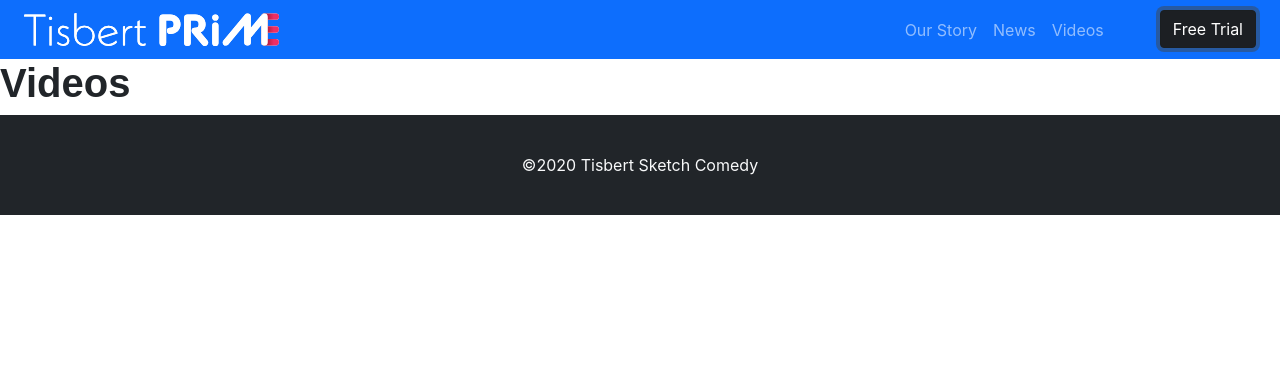
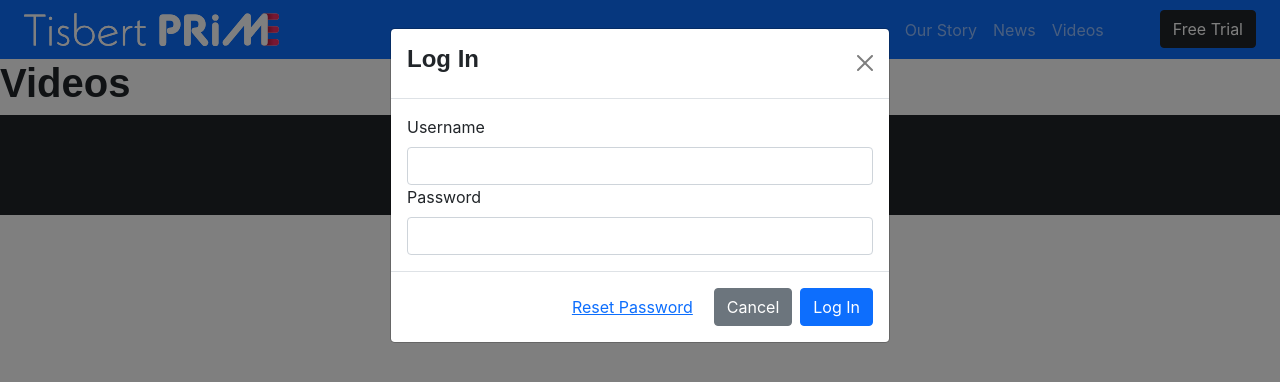
Before and after one commit to NBSquare/anthology, a React (Create React App) app: page /videos in a window 1280 px wide. Both pictures are taken after a click on the button "Free Trial". Shown: the top 382 px of the page. Built offline with nearby package versions, Linux system fonts and the light colour scheme; a web font is replaced by a local one.

Commit message:
Create login page

```diff
--- a/src/App.js
+++ b/src/App.js
@@ -2,15 +2,25 @@ import { BrowserRouter as Router, Route, Switch } from 'react-router-dom';
 import Footer from './components/Footer';
 import Home from './Home';
 import OurStory from './OurStory';
+import NotFound from './NotFound';
 import Nav from './components/Nav';
+import LoginModal from './components/LoginModal';
 import './css/App.css';
 import News from './News';
+import { useEffect, useState } from 'react';
 
 function App() {
-  return (
+  const [username, setUsername] = useState(localStorage.getItem('username') || '');
+
+  useEffect(() => {
+    localStorage.setItem('username', username)
+  }, [username]);
+
+  return username === '' ? (
     <div id='app' className='d-flex flex-column'>
       <Router>
         <Nav
+          loggedIn={false}
           locations={[
             { href: '/our-story', name: 'Our Story'},
             { href: '/news', name: 'News'},
@@ -31,10 +41,30 @@ function App() {
           <Route path='/videos'>
             <h1>Videos</h1>
           </Route>
+          <Route>
+            <NotFound />
+          </Route>
         </Switch>
         <Footer />
       </Router>
+
+      <LoginModal setUsername={setUsername}/>
     </div>
+  ) : (
+    <Router>
+      <Nav
+        loggedIn={true}
+        onLogout={() => setUsername('')}
+        locations={[]}
+      />
+
+      <Switch>
+        <Route path='/menu'>
+          <h1>Main Menu</h1>
+        </Route>
+      </Switch>
+      <Footer />
+    </Router>
   );
 }
 
--- /dev/null
+++ b/src/NotFound.js
@@ -0,0 +1,10 @@
+import React from 'react';
+import './css/NotFound.css';
+
+const NotFound = () => (
+  <div className='d-flex justify-content-center align-items-center' id='not-found'>
+    <h1>This page doesn't exist.</h1>
+  </div>
+);
+
+export default NotFound;
--- /dev/null
+++ b/src/components/LoginModal.js
@@ -0,0 +1,69 @@
+import React, { useState } from 'react';
+import { useHistory } from 'react-router-dom';
+import '../css/LoginModal.css';
+
+const LoginModal = ({ setUsername }) => {
+  const [alertType, setAlertType] = useState('');
+  const [alertContent, setAlertContent] = useState('');
+
+  const [usernameValue, setUsernameValue] = useState('');
+  const [passwordValue, setPasswordValue] = useState('');
+
+  const resetPassword = () => {
+    const messageDelay = 1000;
+    setAlertType('alert-info');
+    setAlertContent('Resetting password...');
+    setTimeout(() => setAlertContent('Generating new password...'), messageDelay);
+    setTimeout(() => setAlertContent(<span>Your new password is <span className='mono bg-light'>TisbertPrimeRocks</span></span>), messageDelay * 2);
+  }
+
+  const submit = () => {
+    if (usernameValue !== '' && passwordValue === 'TisbertPrimeRocks') {
+      // Success
+      setAlertType('');
+      setAlertContent('');
+      setUsername(usernameValue);
+      // history.push('/menu');
+      window.location = '/menu';
+    } else if (usernameValue === '') {
+      setAlertType('alert-warning');
+      setAlertContent('Please include your username.');
+    } else {
+      // Failure.
+      setAlertType('alert-danger');
+      setAlertContent('Password was incorrect. Try resetting it!');
+    }
+  };
+
+  return (
+    <>
+      <div className='modal fade' id='login-modal' tabIndex={-1}>
+      <div className='modal-dialog'>
+        <div className='modal-content'>
+          <div className='modal-header'>
+            <h4>Log In</h4>
+            <button type='button' className='btn-close' data-bs-dismiss='modal'></button>
+          </div>
+          <div className='modal-body'>
+            {alertType && <div className={`alert ${alertType}`} role='alert'>{alertContent}</div>}
+            <form>
+              <label htmlFor='usernameField' className='form-label'>Username</label>
+              <input type='text' name='username' id='username-field' className='form-control' value={usernameValue} onChange={e => setUsernameValue(e.target.value)} />
+
+              <label htmlFor='password-field' className='form-label'>Password</label>
+              <input type='password' name='password' id='password-field' className='form-control' value={passwordValue} onChange={e => setPasswordValue(e.target.value)} />
+            </form>
+          </div>
+          <div className='modal-footer'>
+            <button type='button' className='btn btn-link' onClick={resetPassword}>Reset Password</button>
+            <button className='btn btn-secondary' data-bs-dismiss='modal'>Cancel</button>
+            <button type='button' className='btn btn-primary' onClick={submit}>Log In</button>
+          </div>
+        </div>
+      </div>
+    </div>
+  </>
+  )
+}
+
+export default LoginModal;
--- a/src/components/Nav.js
+++ b/src/components/Nav.js
@@ -3,7 +3,7 @@ import logo from '../media/logo-light.svg';
 import { Link, useLocation } from 'react-router-dom';
 import '../css/Nav.css';
 
-const Nav = ({ hasBackground, locations }) => {
+const Nav = ({ loggedIn, onLogout, locations }) => {
   const backgroundColor = useLocation().pathname === '/' ? 'bg-transparent nav-transparent' : 'bg-primary';
   const buttonColor = useLocation().pathname === '/' ? 'btn-primary' : 'btn-dark';
   return (
@@ -36,7 +36,11 @@ const Nav = ({ hasBackground, locations }) => {
               <span className='m-4'></span>
             </li>
             <li className='nav-item'>
-              <button className={`btn ${buttonColor}`}>Free Trial</button>
+              {loggedIn ? (
+                <button className={`btn ${buttonColor}`} type='button' onClick={onLogout}>Log Out</button>
+              ) : (
+                <button className={`btn ${buttonColor}`} type='button' data-bs-toggle='modal' data-bs-target='#login-modal'>Free Trial</button>
+              )}
             </li>
           </ul>
         </div>
--- /dev/null
+++ b/src/css/LoginModal.css
@@ -0,0 +1,6 @@
+.mono {
+  /* background-color: paleturquoise; */
+  padding: 5px;
+  border-radius: 5px;
+  font-family: monospace;
+}
--- /dev/null
+++ b/src/css/NotFound.css
@@ -0,0 +1,7 @@
+#not-found {
+  height: 90vh;
+}
+
+#not-found h1 {
+  text-transform: uppercase;
+}
```
Also changed, not shown: 1 other file (tests, documents, lock files or other folders).
